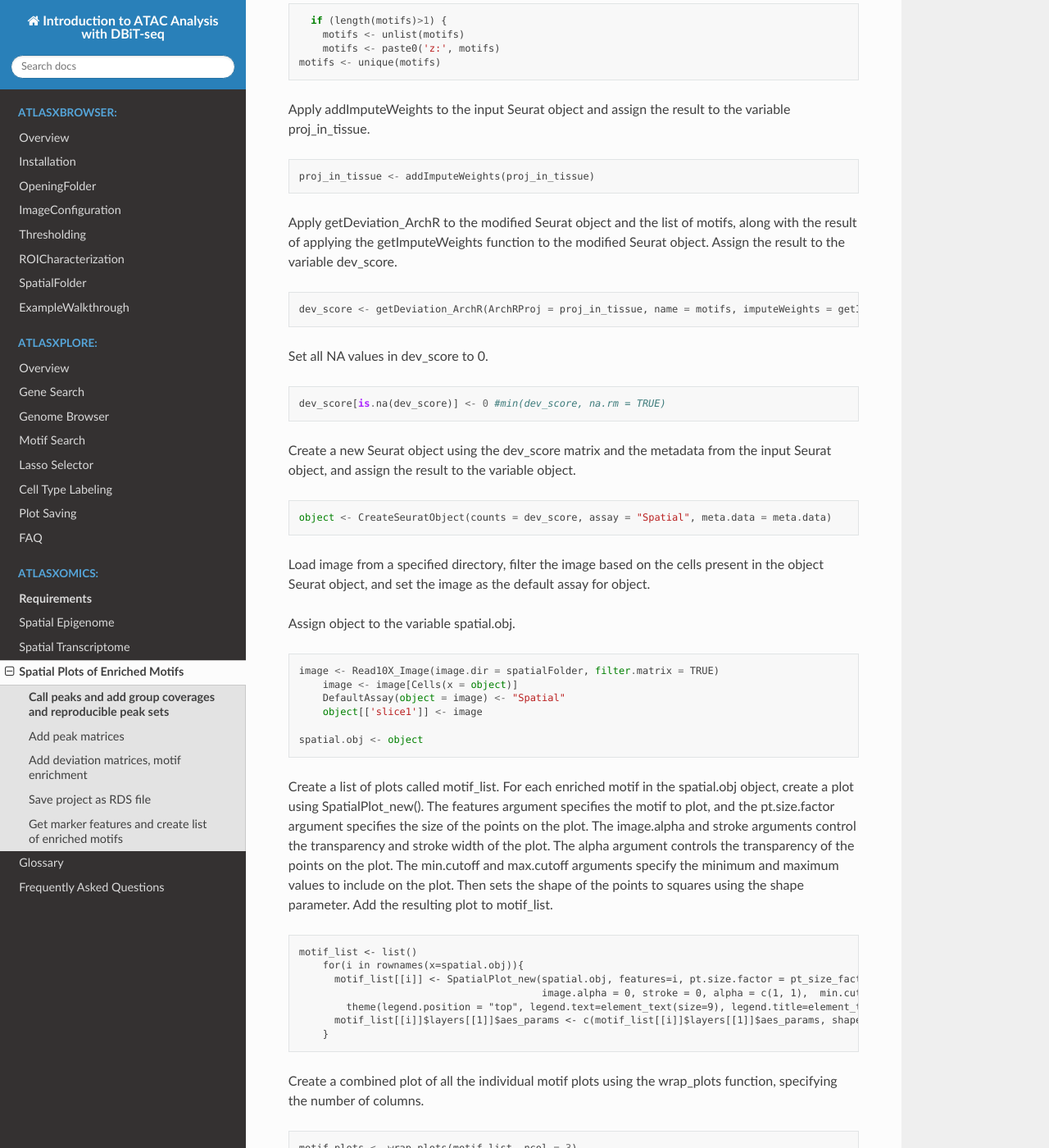
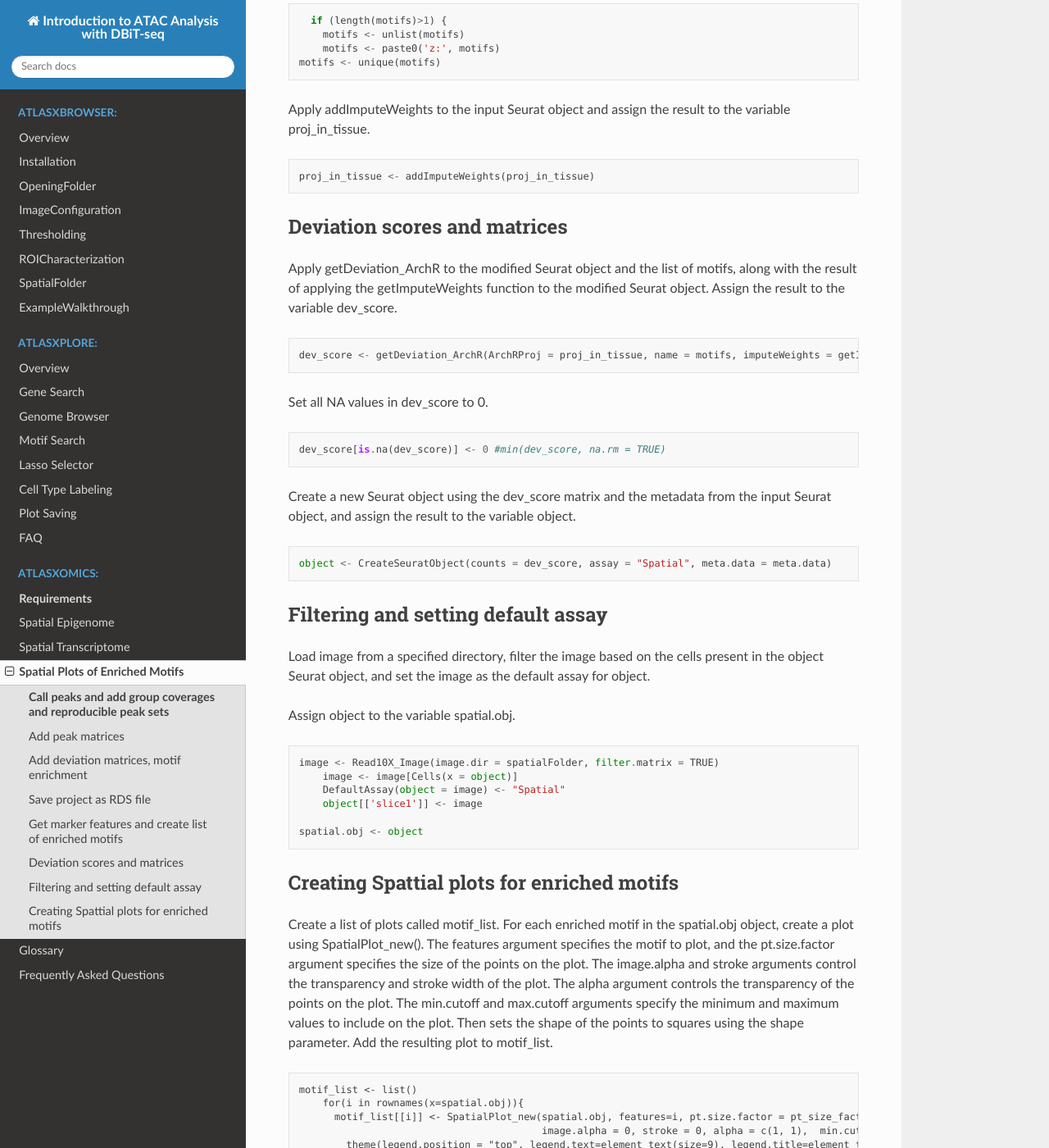
Before and after one commit to atlasxomics/AtlasXpipeline_docs, a Sphinx documentation site: the page built from docs/Spatial_Plots_Enriched_Motifs.rst, in a window 1280 px wide and 1400 px high, scrolled down 2701 px. Shown: the whole window at 82% size. Built offline with Sphinx 7.4.7 and the Read the Docs theme 2.0.0, drawn with Linux system fonts in a browser that asks for light colours.

Commit message:
Update Spatial_Plots_Enriched_Motifs.rst

```diff
--- a/docs/Spatial_Plots_Enriched_Motifs.rst
+++ b/docs/Spatial_Plots_Enriched_Motifs.rst
@@ -101,6 +101,9 @@ Apply addImputeWeights to the input Seurat object and assign the result to the v
 
   proj_in_tissue <- addImputeWeights(proj_in_tissue)
 
+Deviation scores and matrices
+#####################################
+
 Apply getDeviation_ArchR to the modified Seurat object and the list of motifs, along with the result of applying the getImputeWeights function to the modified Seurat object. Assign the result to the variable dev_score. ::
 
   dev_score <- getDeviation_ArchR(ArchRProj = proj_in_tissue, name = motifs, imputeWeights = getImputeWeights(proj_in_tissue))
@@ -113,6 +116,9 @@ Create a new Seurat object using the dev_score matrix and the metadata from the
 
   object <- CreateSeuratObject(counts = dev_score, assay = "Spatial", meta.data = meta.data)
 
+Filtering and setting default assay
+######################################
+
 Load image from a specified directory, filter the image based on the cells present in the object Seurat object, and set the image as the default assay for object.
 
 Assign object to the variable spatial.obj. ::
@@ -123,6 +129,9 @@ Assign object to the variable spatial.obj. ::
       object[['slice1']] <- image
 
   spatial.obj <- object
+
+Creating Spattial plots for enriched motifs
+################################################
 
 Create a list of plots called motif_list. For each enriched motif in the spatial.obj object, create a plot using SpatialPlot_new(). The features argument specifies the motif to plot, and the pt.size.factor argument specifies the size of the points on the plot. The image.alpha and stroke arguments control the transparency and stroke width of the plot. The alpha argument controls the transparency of the points on the plot. The min.cutoff and max.cutoff arguments specify the minimum and maximum values to include on the plot. Then sets the shape of the points to squares using the shape parameter. Add the resulting plot to motif_list. ::
 
```
